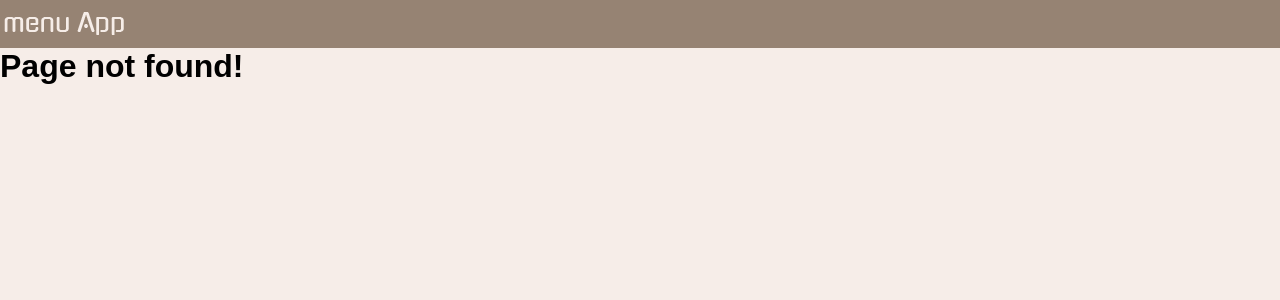
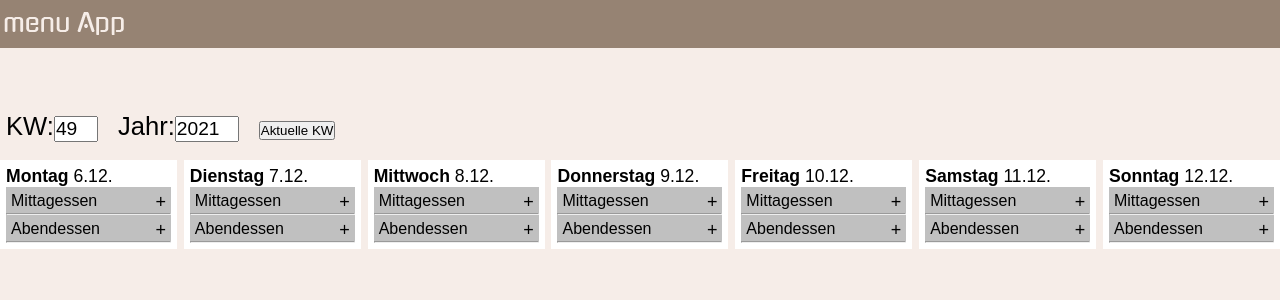
Before and after one commit to ha6icht/menuapp, a React (Create React App) app: page / in a window 1280 px wide. Before the commit this address had no page. Shown: the top 300 px of the page. Built offline with nearby package versions, Linux system fonts and the light colour scheme; a web font is replaced by a local one.

Commit message:
Delete stop before slash

```diff
--- a/src/App.js
+++ b/src/App.js
@@ -14,8 +14,8 @@ class App extends React.Component{
         <div className="App">
             <Navbar />
             <Switch>
-                <Route path="./" component={Home} exact />
-                <Route path="./menu" component={Menu} />
+                <Route path="/" component={Home} exact />
+                <Route path="/menu" component={Menu} />
                 <Route component={Error} />
             </Switch>
         </div>
```
